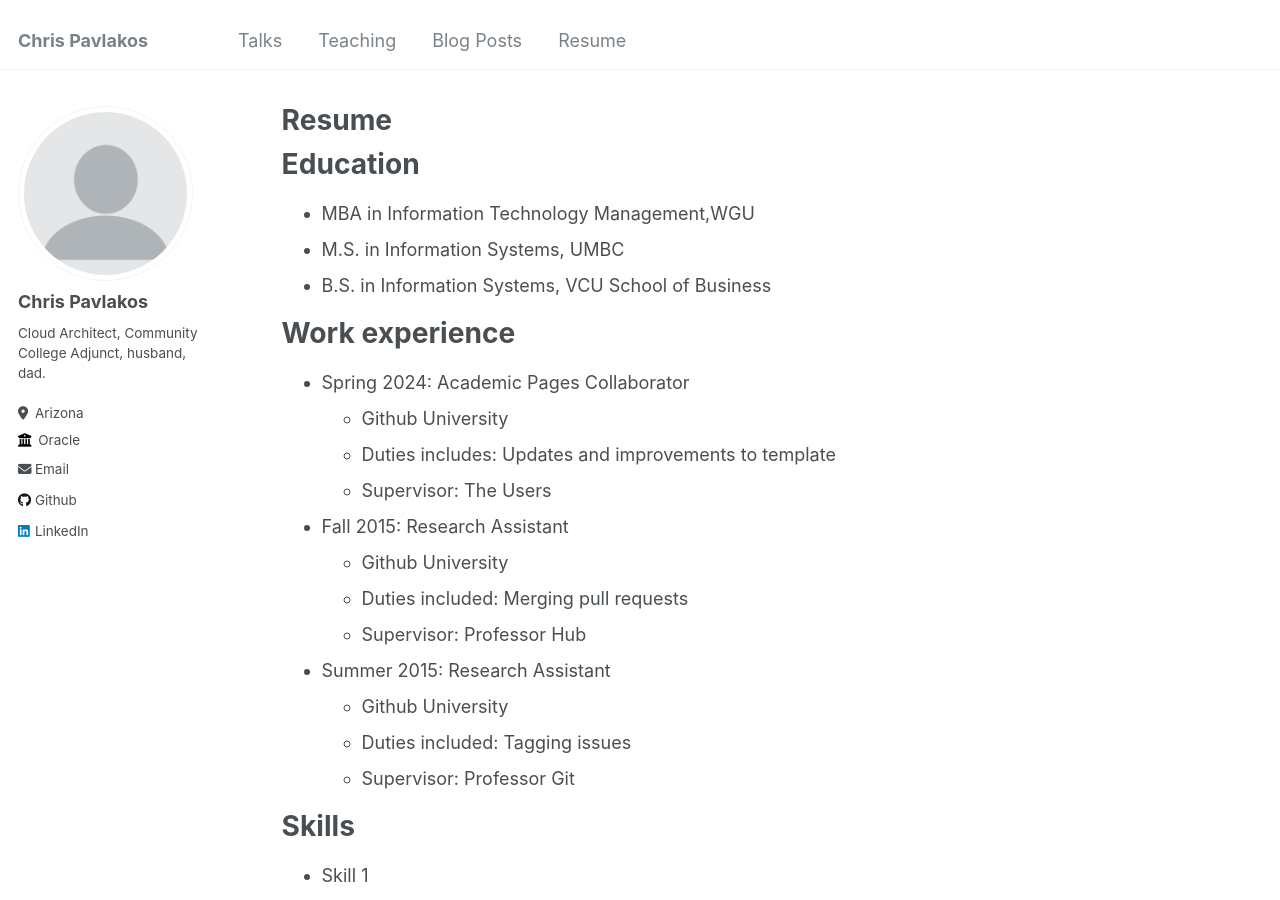
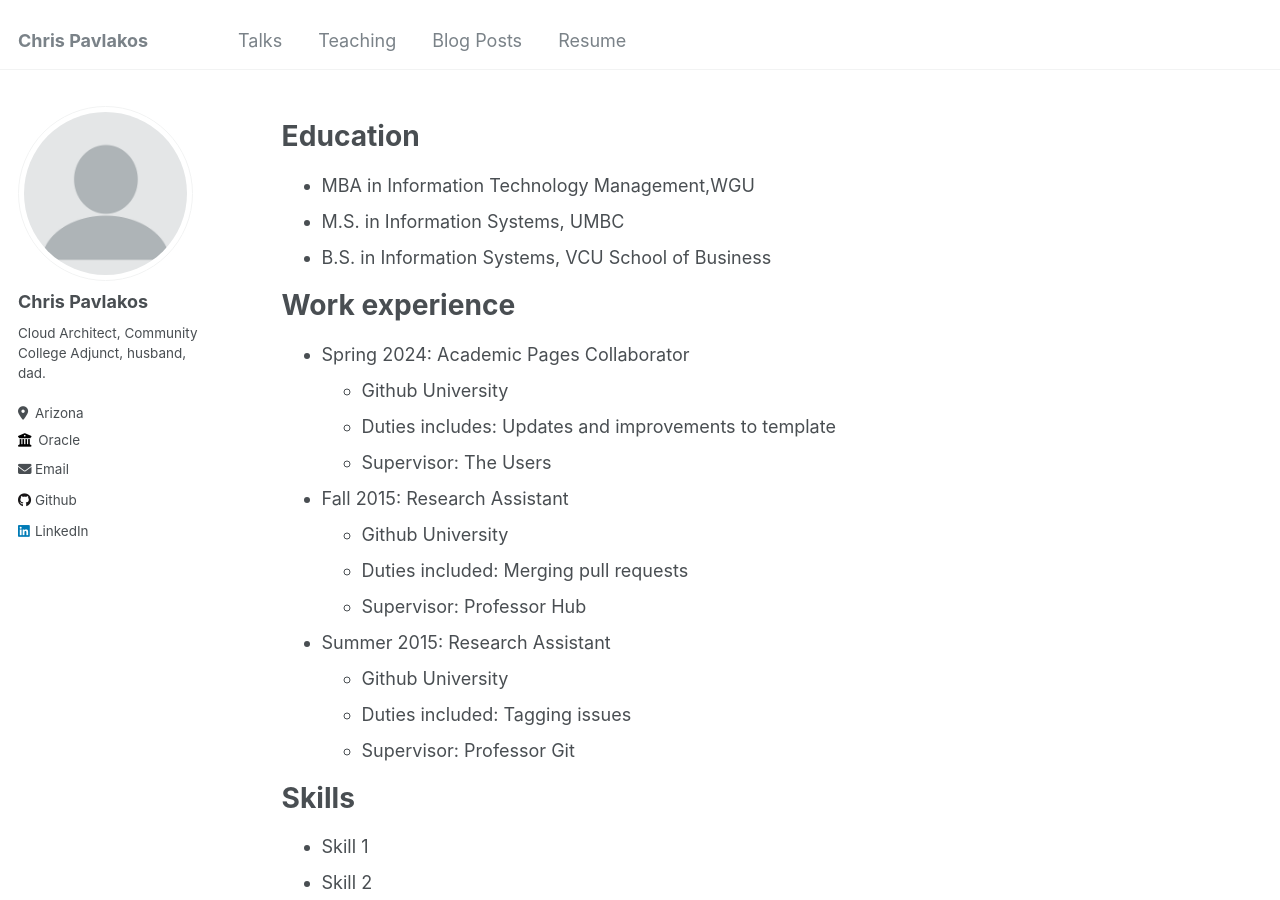
Before and after one commit to cgpavlakos/cgpavlakos.github.io, a Jekyll site: the page built from _pages/resume.md, in a window 1280 px wide and 900 px high. Built offline with Jekyll 4.4.1, drawn with Linux system fonts in a browser that asks for light colours.

Commit message:
Update resume.md

```diff
--- a/_pages/resume.md
+++ b/_pages/resume.md
@@ -1,6 +1,6 @@
 ---
 layout: archive
-title: "Resume"
+title: #"Resume"
 permalink: /resume/
 author_profile: true
 redirect_from:
```
